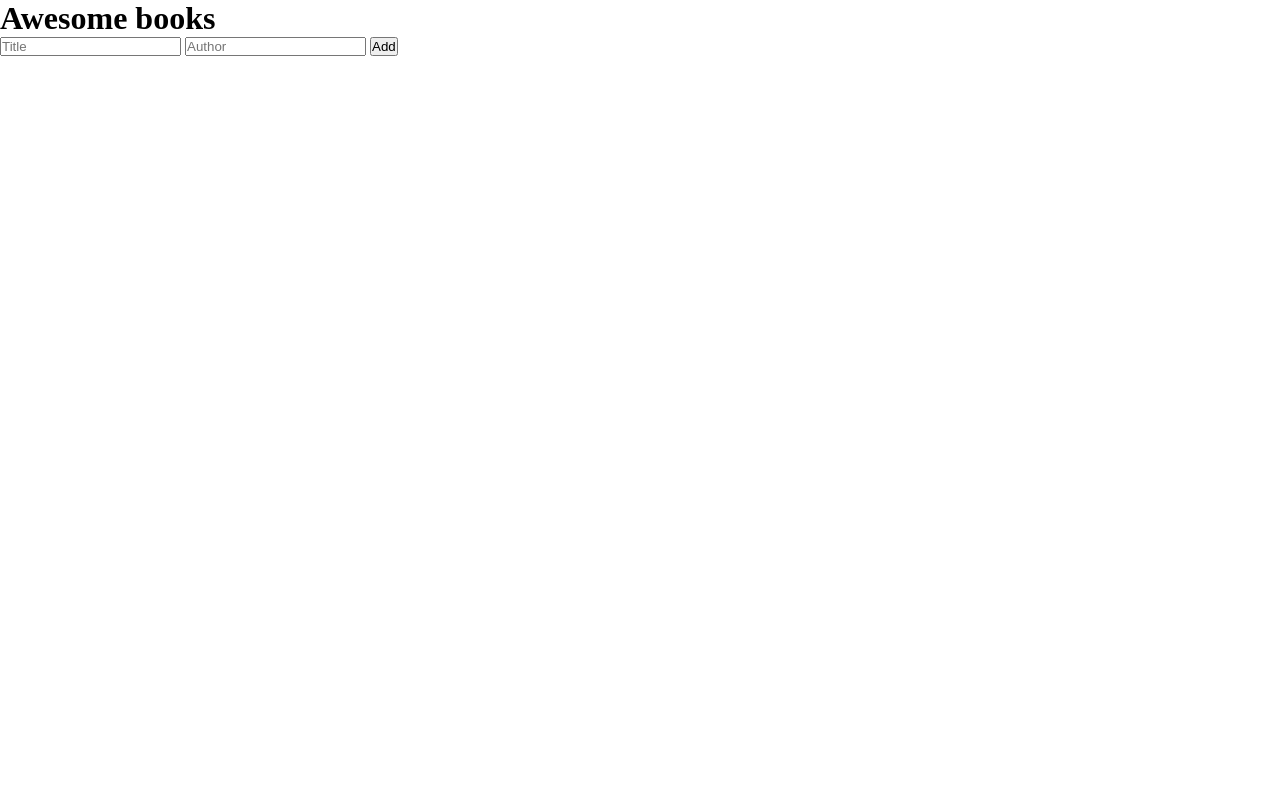
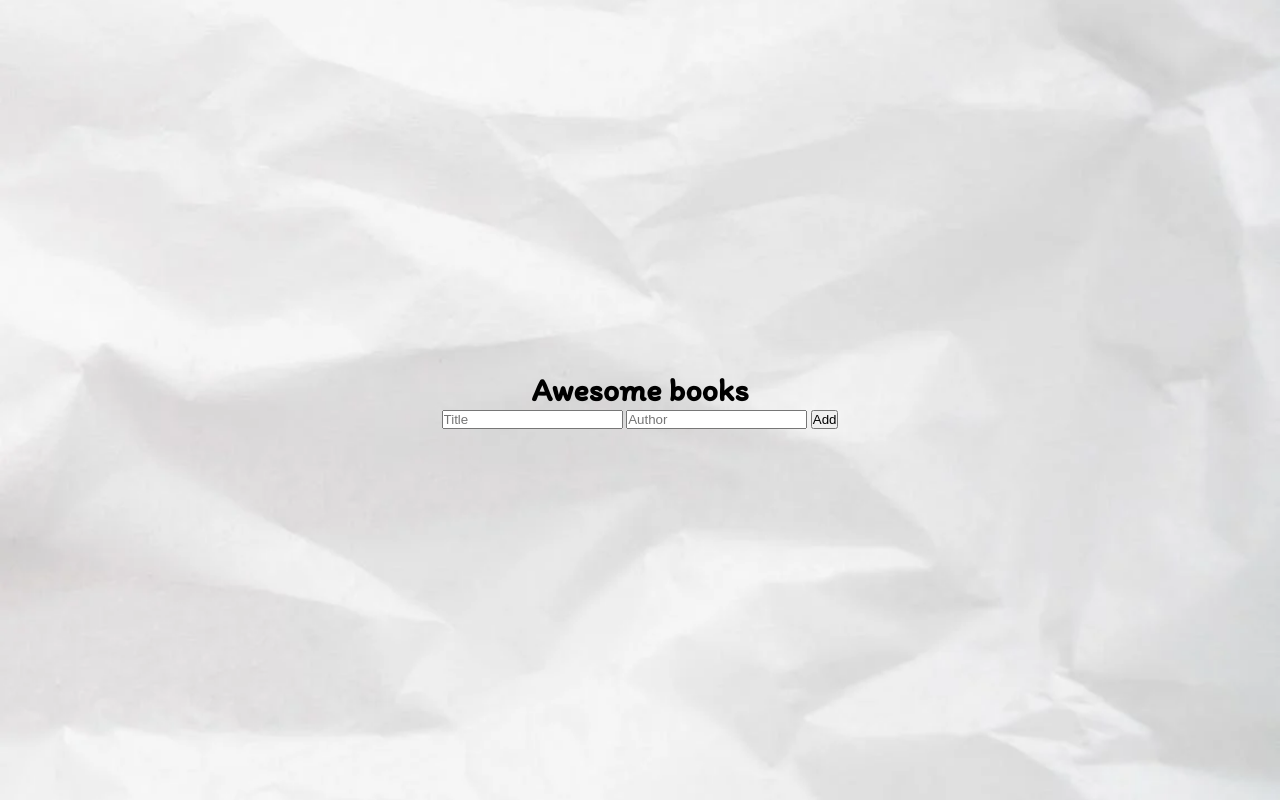
Before and after one commit to anthonymr/Awesome-books, a website with bundled scripts: page index.html in a window 1280 px wide. Built offline with nearby package versions, Linux system fonts and the light colour scheme.

Commit message:
added css file

```diff
--- a/css/style.css
+++ b/css/style.css
@@ -1,4 +1,23 @@
+@import url('https://fonts.googleapis.com/css2?family=Itim&display=swap');
+
 * {
   margin: 0;
   padding: 0;
+
+  /* list-style: none; */
+  box-sizing: border-box;
+  text-decoration: none;
 }
+
+body {
+  height: 100vh;
+  display: flex;
+  flex-direction: column;
+  align-items: center;
+  justify-content: center;
+  background-image: url(../img/pexels-photo-10526919.webp);
+  background-size: cover;
+  background-position: center;
+  background-repeat: no-repeat;
+  font-family: 'Itim', cursive;
+}
--- a/js/main.js
+++ b/js/main.js
@@ -1,3 +1,4 @@
+/* eslint-disable no-unused-vars */
 import BookList from './bookList.js';
 
 const myList = new BookList();
```
Also changed, not shown: js/bookList.js (line endings or trailing spaces).
